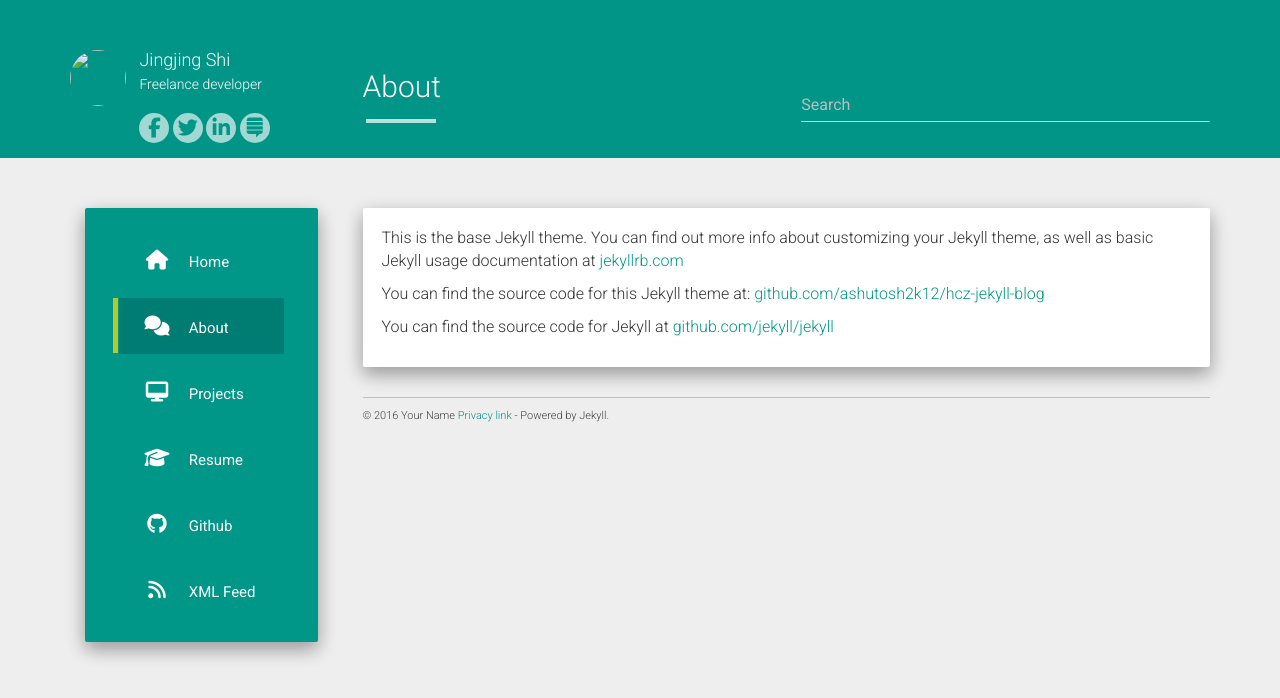
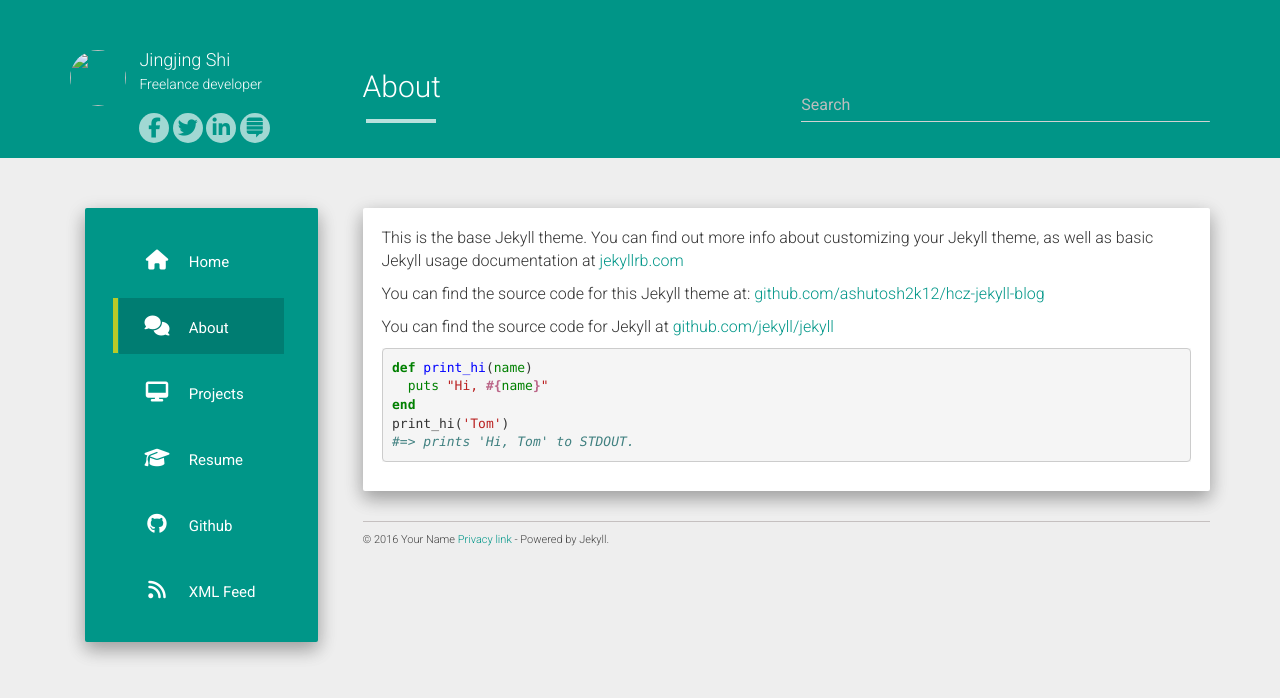
Before and after one commit to cmddictblog/cmddictblog.github.io, a Jekyll site: the page built from about.md, in a window 1280 px wide. Shown: the top 698 px of the page. Built offline with Jekyll 4.4.1, drawn with Linux system fonts in a browser that asks for light colours; nearby versions of some CDN libraries.

Commit message:
Change baseurl to empty, and add code in about page

```diff
--- a/_config.yml
+++ b/_config.yml
@@ -5,8 +5,8 @@ logo: /hcz-jekyll-blog/static/img/avatar.png
 github: https://github.com/codeasashu
 about: Freelance developer
 
-baseurl: "https://cmddictblog.github.io"
-url: "https://cmddictblog.github.io"
+baseurl: ""
+url: ""
 
 allowsearch: true
 
--- a/about.md
+++ b/about.md
@@ -9,3 +9,11 @@ This is the base Jekyll theme. You can find out more info about customizing your
 You can find the source code for this Jekyll theme at: [github.com/ashutosh2k12/hcz-jekyll-blog](https://github.com/ashutosh2k12/hcz-jekyll-blog)
 
 You can find the source code for Jekyll at [github.com/jekyll/jekyll](https://github.com/jekyll/jekyll)
+
+{% highlight ruby %}
+def print_hi(name)
+  puts "Hi, #{name}"
+end
+print_hi('Tom')
+#=> prints 'Hi, Tom' to STDOUT.
+{% endhighlight %}
```
